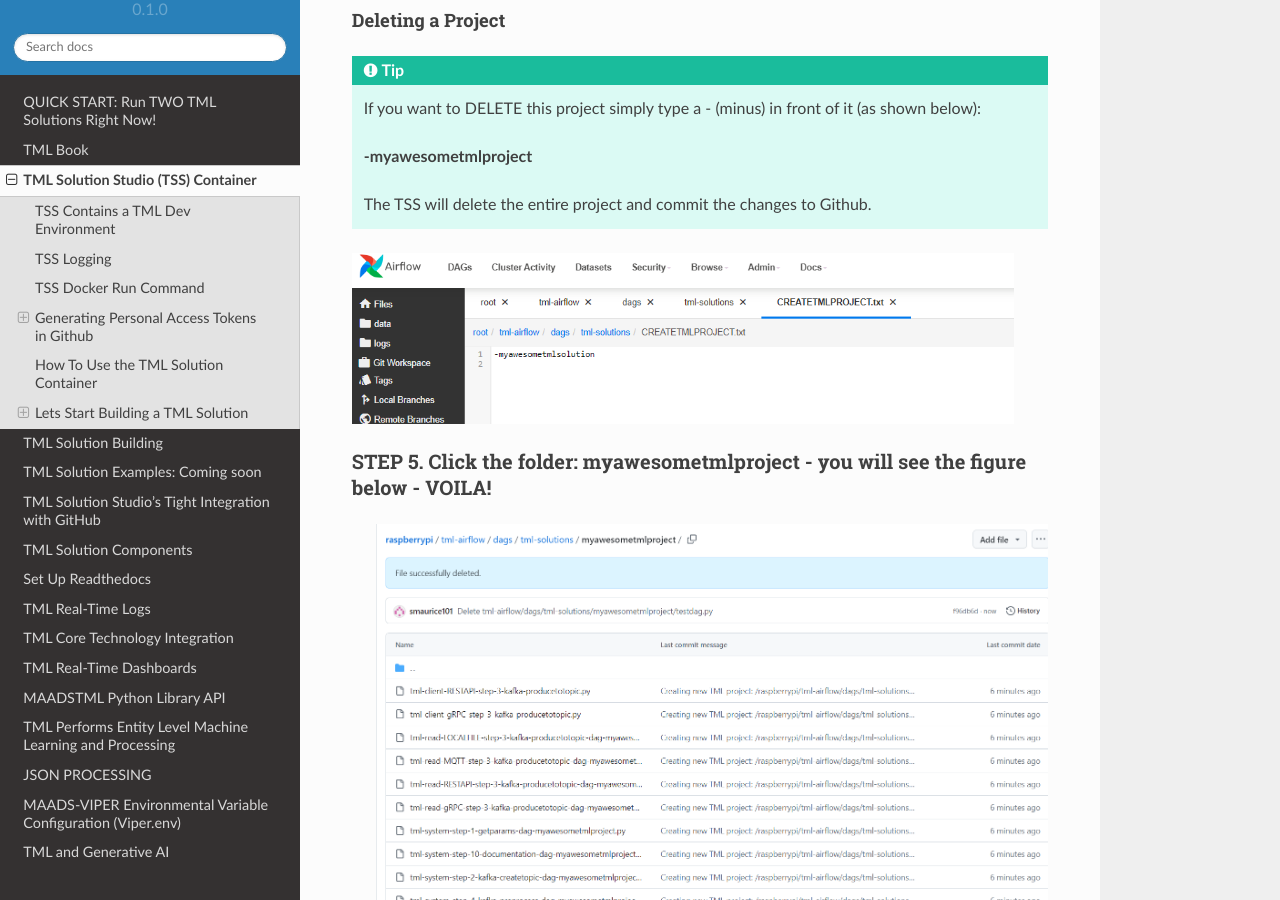
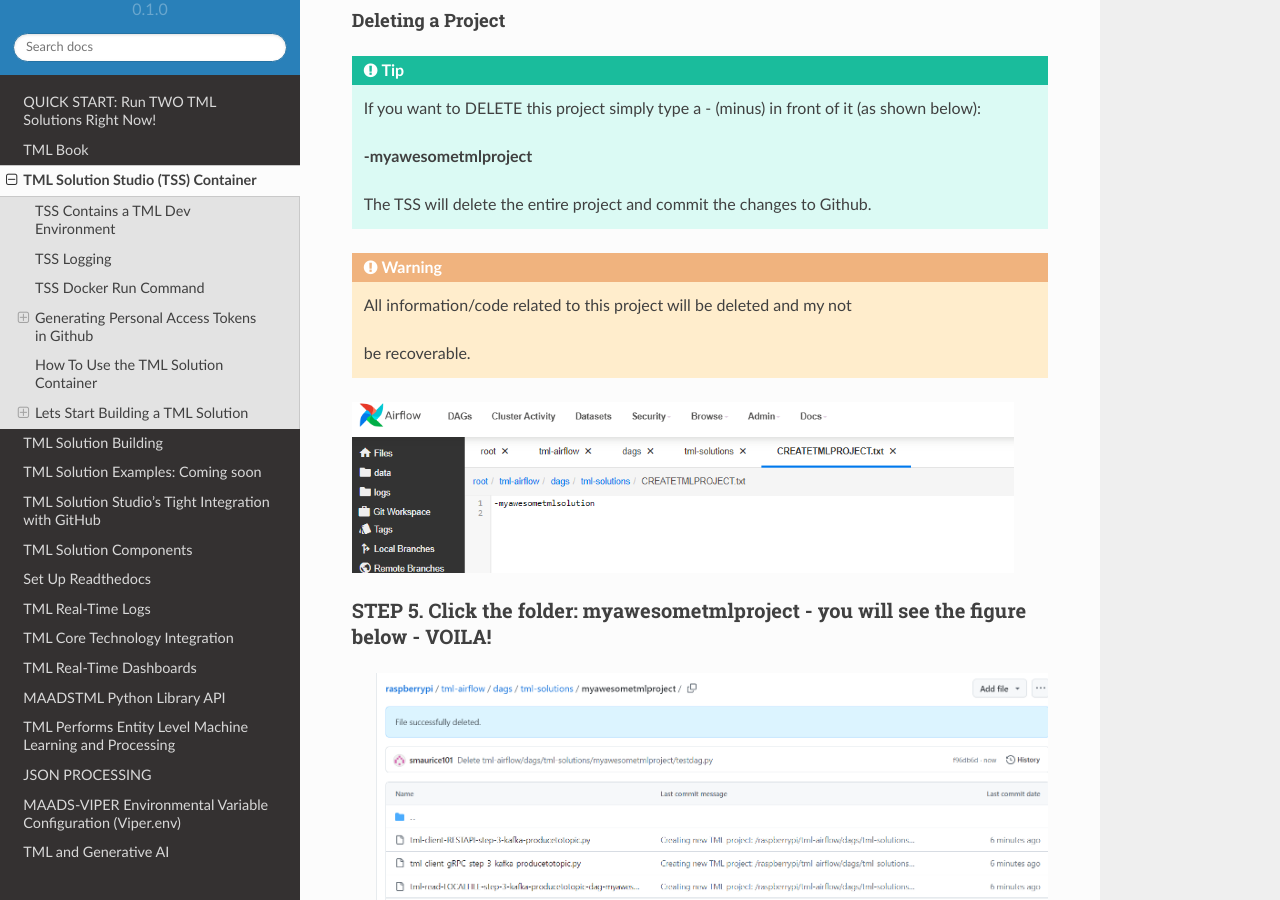
Before and after one commit to smaurice101/readthedocs, a Sphinx documentation site: the page built from docs/source/docker.rst, in a window 1280 px wide and 900 px high, scrolled down 9126 px. Built offline with Sphinx 7.4.7 and the Read the Docs theme 2.0.0, drawn with Linux system fonts in a browser that asks for light colours.

Commit message:
Update docker.rst

```diff
--- a/docs/source/docker.rst
+++ b/docs/source/docker.rst
@@ -259,6 +259,11 @@ Deleting a Project
 
    The TSS will delete the entire project and commit the changes to Github.
 
+.. warning::
+   All information/code related to this project will be deleted and my not
+
+   be recoverable.
+
 .. figure:: deleteproject.png
    :scale: 70%
 
```
